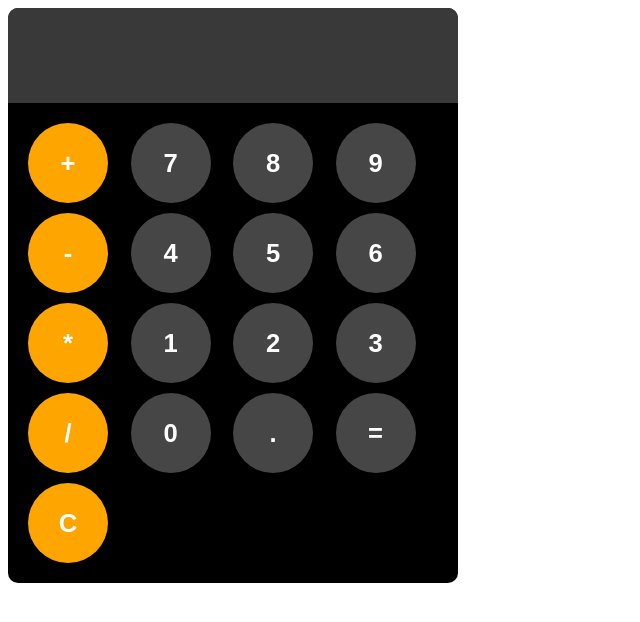
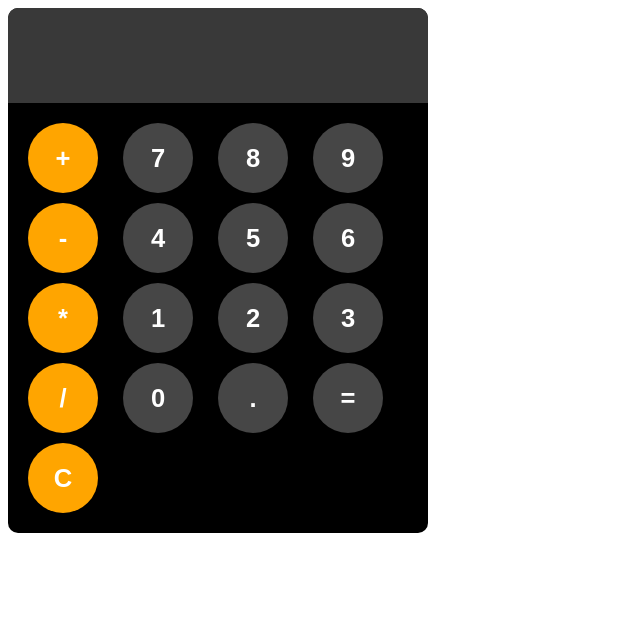
Before and after one commit to prathamchauhan-com/basic-project, a plain HTML site: page Calculator.html in a window 1280 px wide. Shown: the whole page, without its empty margins (0-640 px from the left). Drawn offline with Linux system fonts and the light colour scheme.

Commit message:
Update Calculator.html

```diff
--- a/Calculator.html
+++ b/Calculator.html
@@ -8,8 +8,8 @@
     button{
       font-weight: bold;
       font-size: 1.6em;
-      width: 80px;
-      height: 80px;
+      width: 70px;
+      height: 70px;
       border-radius: 60px;
       border: none;
       background-color: rgb(70, 70, 70);
@@ -31,7 +31,7 @@
     }
     #Calculator{
       font-family: Arial, Helvetica, sans-serif;
-      max-width: 450px;
+      max-width: 420px;
       background-color: black;
       border-radius: 10px;
       overflow: hidden;
@@ -39,7 +39,7 @@
 
     #display{
       font-size: 3em;
-      width: 410px;
+      width: 390px;
       padding: 20px ;
       border: none;
       text-align: right;
```
